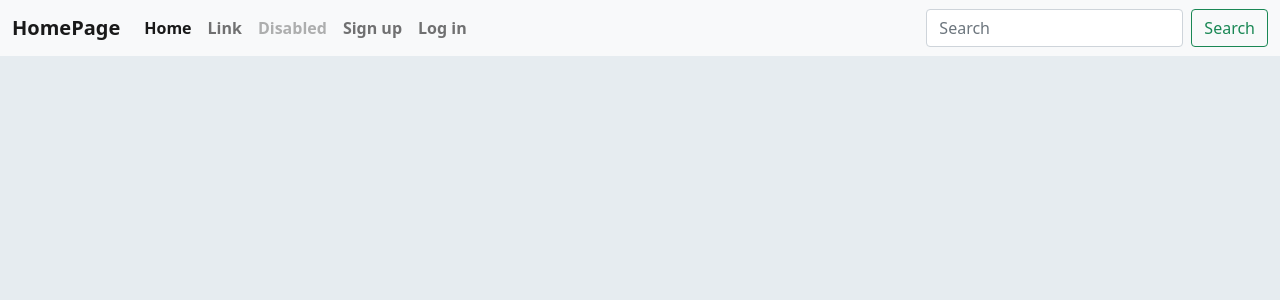
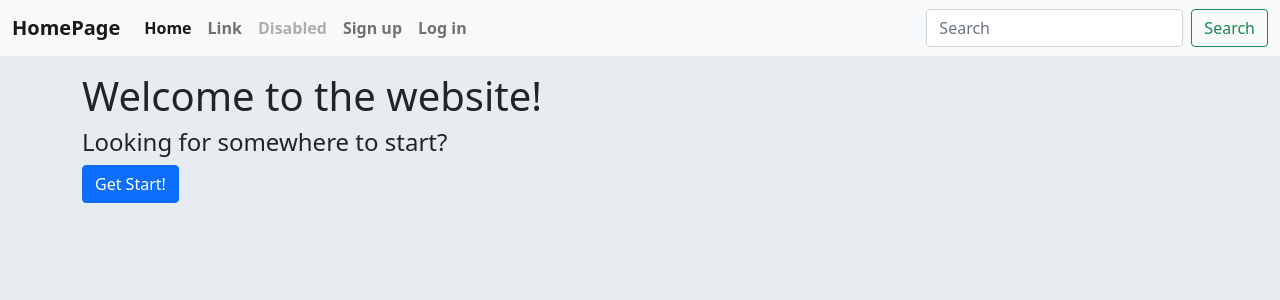
Before and after one commit to zyfeleven/blog-website, a React (Create React App) app in the folder client/: page / in a window 1280 px wide. Shown: the top 300 px of the page. Built offline with nearby package versions, Linux system fonts and the light colour scheme.

Commit message:
homepage completed

```diff
--- a/client/package.json
+++ b/client/package.json
@@ -15,7 +15,8 @@
     "react-dom": "^17.0.2",
     "react-moment": "^1.1.1",
     "react-redux": "^7.2.6",
-    "react-router-dom": "^6.0.2",
+    "react-router": "^6.0.2",
+    "react-router-dom": "^4.2.2",
     "react-scripts": "4.0.3",
     "redux": "^4.1.2",
     "redux-thunk": "^2.4.1",
--- /dev/null
+++ b/client/src/components/HomePage.js
@@ -0,0 +1,12 @@
+import React from "react";
+import { Link } from "react-router-dom";
+
+const HomePage = () => (
+    <div className="home-hero">
+        <h1> Welcome to the website! </h1>
+        <h4> Looking for somewhere to start? </h4>
+        <Link to="/signup" className="btn btn-primary">Get Start!</Link>
+    </div>
+)
+
+export default HomePage;
--- a/client/src/containers/App.js
+++ b/client/src/containers/App.js
@@ -3,13 +3,17 @@ import {Provider} from "react-redux";
 import {configureStore} from "../store";
 import {BrowserRouter as Router} from "react-router-dom";
 import Navbar from './Navbar';
+import Main from './Main';
 
 const store = configureStore();
 
 const App = () => (
   <Provider store = {store}>
     <Router>
+      <div className="onBoarding">
         <Navbar/>
+        <Main/>
+      </div>
     </Router>
   </Provider>
 )
--- /dev/null
+++ b/client/src/containers/Main.js
@@ -0,0 +1,24 @@
+import React from "react";
+import { Switch, Route, withRouter, Redirect} from "react-router-dom";
+import { connect } from "react-redux";
+import HomePage from "../components/HomePage";
+
+const Main = props => {
+    return(
+        <div className="container">
+            <Switch>
+                <Route exact path="/" render={props => <HomePage{...props}/>}>
+
+                </Route>
+            </Switch>
+        </div>
+    )
+}
+
+function mapStateToProps(state) {
+    return {
+        currentUser: state.currentUser,
+    };
+}
+
+export default withRouter(connect(mapStateToProps,null)(Main));
```
Also changed, not shown: client/src/components/authform.js (added), 2 other files (tests, documents, lock files or other folders).
